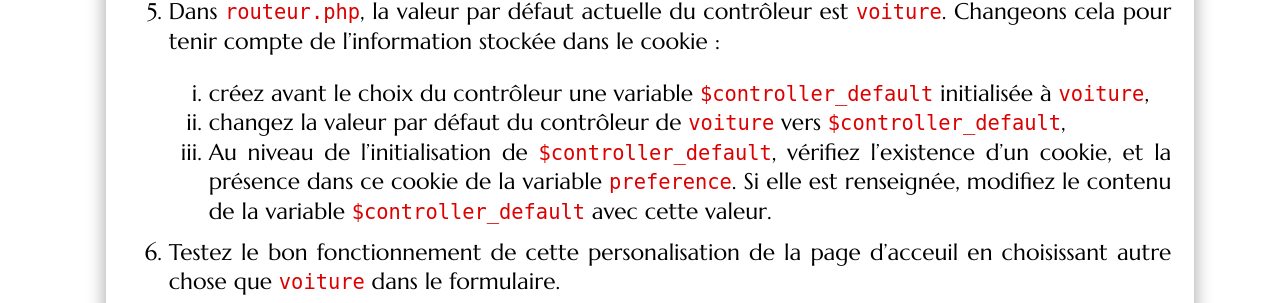
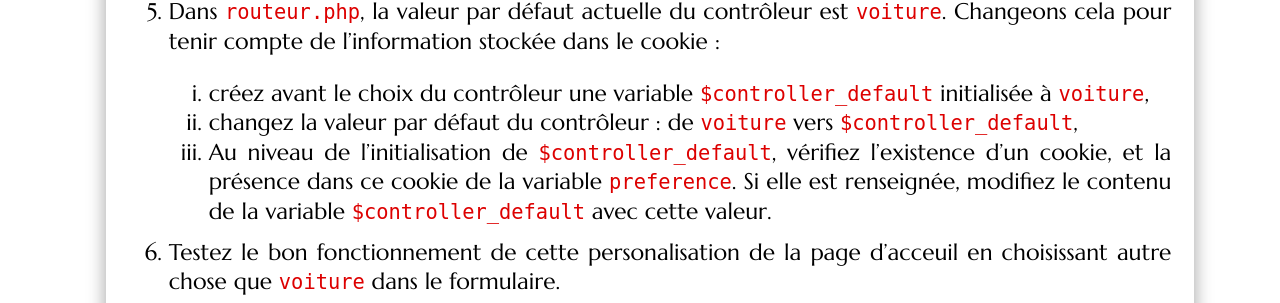
Before and after one commit to romainlebreton/R3.01-DeveloppementWeb, a Jekyll site: the page built from tutorials/tutorial7.md, in a window 1280 px wide and 900 px high, scrolled down 9780 px. Shown: the part 152-455 px from the top of the window. Built offline with Jekyll 4.4.1, drawn with Linux system fonts in a browser that asks for light colours; some web fonts are replaced.

Commit message:
plus de clarté

```diff
--- a/tutorials/tutorial7.md
+++ b/tutorials/tutorial7.md
@@ -481,7 +481,7 @@ l'action par défaut `readAll` plutôt que le contrôleur.
 
    1. créez avant le choix du contrôleur une variable `$controller_default`
       initialisée à `voiture`,
-   1. changez la valeur par défaut du contrôleur de `voiture` vers
+   1. changez la valeur par défaut du contrôleur : de `voiture` vers
       `$controller_default`,
    1. Au niveau de l'initialisation de `$controller_default`, vérifiez
       l'existence d'un cookie, et la présence dans ce cookie de la variable
```
